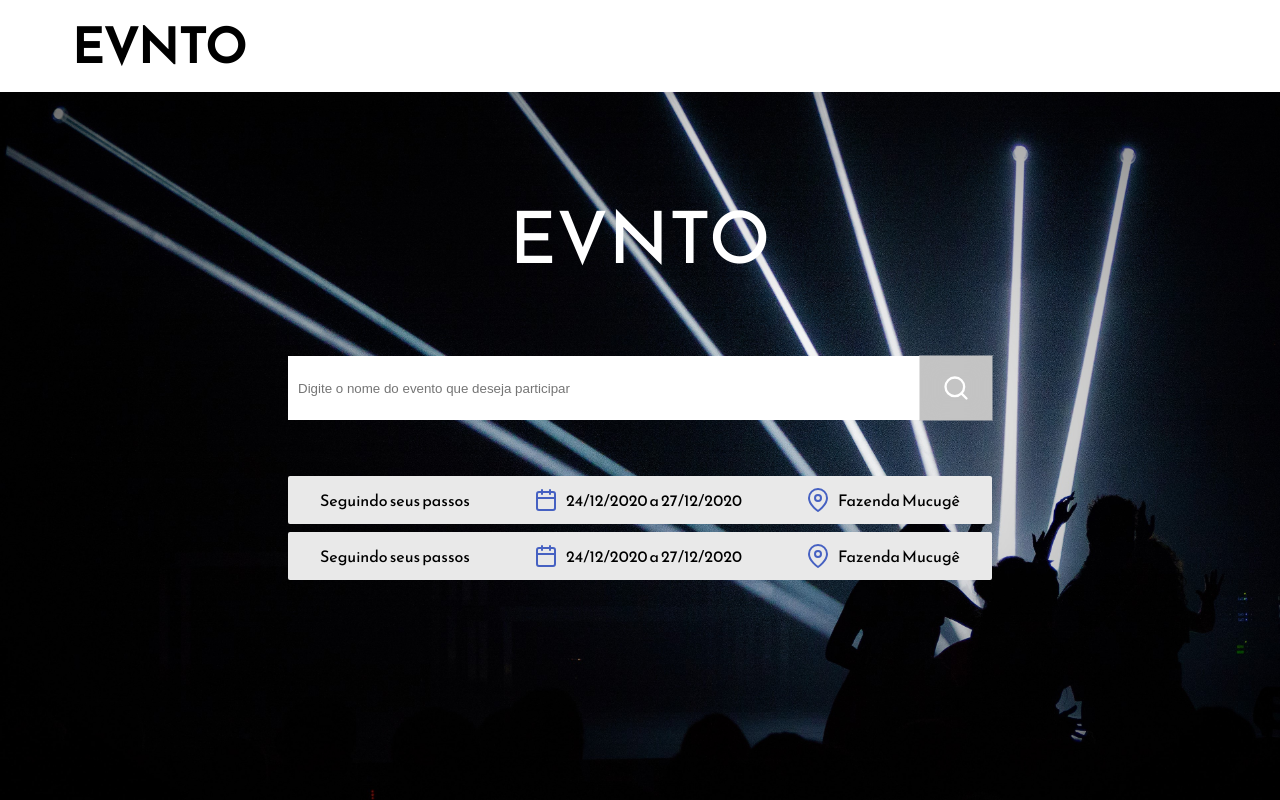
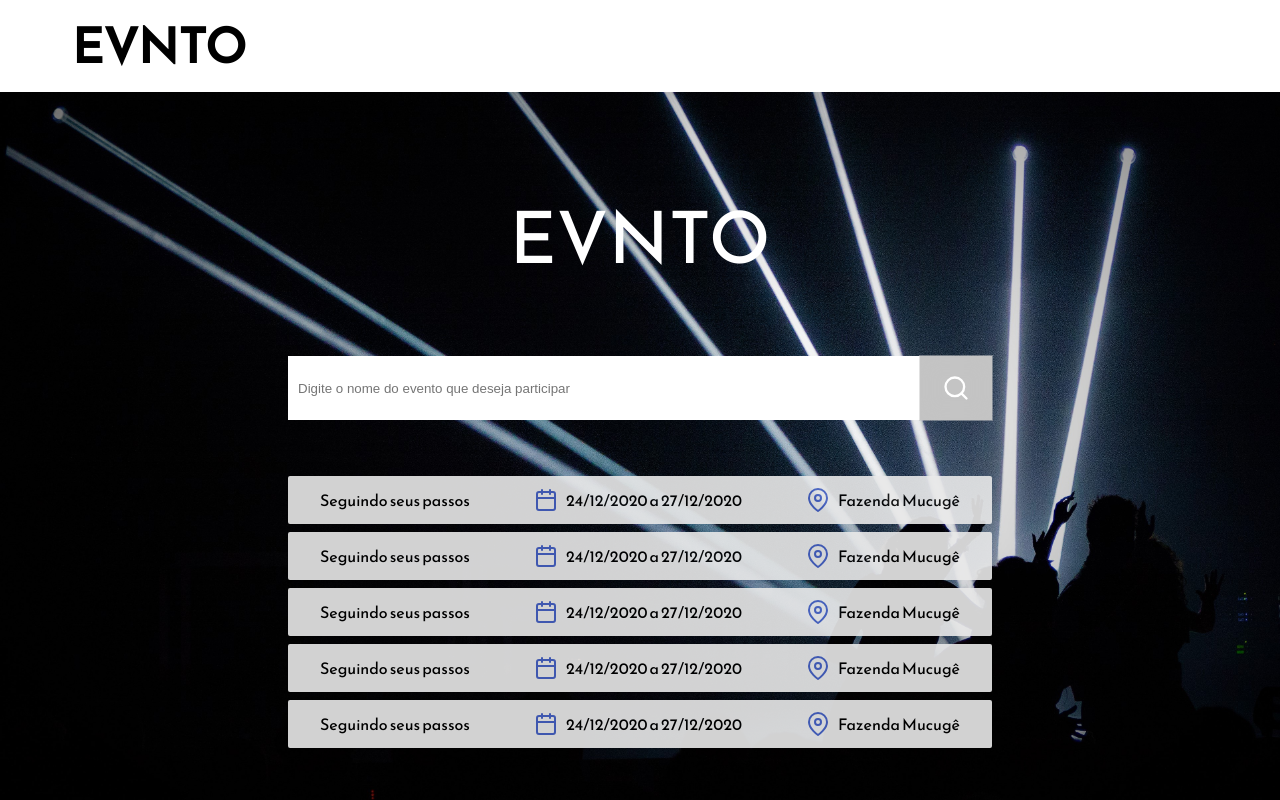
Before and after one commit to vinyscordeiro/Evnto-Frontend, a React (Create React App) app: page /dashboard in a window 1280 px wide. Built offline with nearby package versions, Linux system fonts and the light colour scheme.

Commit message:
Adding features

```diff
--- a/src/Components/Header/styles.ts
+++ b/src/Components/Header/styles.ts
@@ -2,6 +2,7 @@ import styled from 'styled-components';
 
 export const Container = styled.header`
     display: flex;
+    justify-content: space-between;
     height: 92px;
     width: 100%;
     align-items: center;
@@ -15,3 +16,12 @@ export const Logo = styled.a`
     text-decoration: none;
     margin-left: 72px;
 `;
+
+export const User = styled.img`
+    cursor: pointer;
+    width: 52px;
+    height: 52px;
+    border-radius: 50%;
+    margin-left: auto;
+    margin: 0 88px;
+`;
--- a/src/Pages/Dashboard/index.tsx
+++ b/src/Pages/Dashboard/index.tsx
@@ -22,12 +22,12 @@ const Dashboard:React.FC = () => {
                 <Info>Seguindo seus passos</Info>
 
                 <Info>
-                    <FiCalendar size={24} color="#4661C2"/>
+                    <FiCalendar size={24} />
                     24/12/2020 a 27/12/2020
                 </Info>
 
                 <Info>
-                    <FiMapPin size={24} color="#4661C2"/>
+                    <FiMapPin size={24} />
                     Fazenda Mucugê
                 </Info>
             </SearchResponseUnit>
@@ -35,15 +35,55 @@ const Dashboard:React.FC = () => {
                 <Info>Seguindo seus passos</Info>
 
                 <Info>
-                    <FiCalendar size={24} color="#4661C2"/>
+                    <FiCalendar size={24} />
                     24/12/2020 a 27/12/2020
                 </Info>
 
                 <Info>
-                    <FiMapPin size={24} color="#4661C2"/>
+                    <FiMapPin size={24} />
                     Fazenda Mucugê
                 </Info>
             </SearchResponseUnit>
+            <SearchResponseUnit to="/eventuse">
+                <Info>Seguindo seus passos</Info>
+
+                <Info>
+                    <FiCalendar size={24} />
+                    24/12/2020 a 27/12/2020
+                </Info>
+
+                <Info>
+                    <FiMapPin size={24} />
+                    Fazenda Mucugê
+                </Info>
+            </SearchResponseUnit>
+            <SearchResponseUnit to="/eventuse">
+                <Info>Seguindo seus passos</Info>
+
+                <Info>
+                    <FiCalendar size={24} />
+                    24/12/2020 a 27/12/2020
+                </Info>
+
+                <Info>
+                    <FiMapPin size={24} />
+                    Fazenda Mucugê
+                </Info>
+            </SearchResponseUnit>
+            <SearchResponseUnit to="/eventuse">
+                <Info>Seguindo seus passos</Info>
+
+                <Info>
+                    <FiCalendar size={24} />
+                    24/12/2020 a 27/12/2020
+                </Info>
+
+                <Info>
+                    <FiMapPin size={24} />
+                    Fazenda Mucugê
+                </Info>
+            </SearchResponseUnit>
+
         </SearchResponseBox>
     </Container>
     );
--- a/src/Pages/Dashboard/styles.ts
+++ b/src/Pages/Dashboard/styles.ts
@@ -1,11 +1,13 @@
-import styled from 'styled-components';
+import styled, {keyframes} from 'styled-components';
+
 import {Link} from 'react-router-dom';
 import background1 from '../../assets/background1.jpg';
 
 export const Container = styled.div`
     width: 100vw;
     height: 100vh;
-    background: #253A44 url(${background1}) no-repeat fixed;
+    background: #253A44 url(${background1}) no-repeat;
+    background-attachment: fixed;
     background-size: cover;
     display: flex;
     flex-direction: column;
@@ -19,27 +21,47 @@ export const Logo = styled.h1`
     font-weight: 400;
 `;
 
+
+export const appearFromBottom = keyframes`
+    from{
+        transform: translateY(50px);
+    }
+    to{
+        transform: translateY(0);
+    }
+`;
+
 export const SearchResponseBox = styled.div`
     width: 704px;
     margin-top: 48px;
     border-radius: 2px;
+    animation: ${appearFromBottom} 0.7s;
 `;
 
 export const SearchResponseUnit = styled(Link)`
     cursor: pointer;
     display:flex;
+    align-items: center;
     justify-content: space-around;
-    align-items: center;
+    color: #000;
     text-decoration: none;
-    color: #000;
     background-color: #E9E9E9;
-
+    opacity: 0.9;
     height: 48px;
     border-radius: 2px;
     margin-top: 8px;
 
-    &:hover{
-        background-color: #c4c4c4;
+    &:hover {
+        opacity: 1;
+    }
+
+    &:active {
+        background-color: #4661C2;
+        color: #fff;
+
+        svg {
+            color: #fff;
+        }
     }
 `;
 
@@ -48,6 +70,8 @@ export const Info = styled.div`
     justify-content: center;
 
     svg {
+        color: #4661C2;
         margin-right: 8px;
     }
+
 `;
--- a/src/Pages/Participants/index.tsx
+++ b/src/Pages/Participants/index.tsx
@@ -2,9 +2,11 @@ import {
     Container,
     EventDiv,
     EventDescription,
-    EventInfo,
     EventDescriptionAlignment,
-    EventTitle
+    EventTitle,
+    ParticipantsDiv,
+    ParticipantInfo,
+    ParticipantsListDiv
 } from './styles';
 
 import Header from '../../Components/Header';
@@ -21,14 +23,22 @@ const Participants: React.FC = () => {
                         </EventTitle>
                     </EventDescriptionAlignment>
                 </EventDescription>
+            </EventDiv>
+            <ParticipantsDiv>
+                <ParticipantInfo>
+                    <h1>Participantes</h1>
+                    <p>
+                        Total de vagas: 100<br/>
+                        Total de participantes: 10<br/>
+                        Vagas remanescentes: 90<br/>
+                    </p>
+                </ParticipantInfo>
+                <ParticipantsListDiv>
 
-                <EventInfo>
+                </ParticipantsListDiv>
 
 
-
-                </EventInfo>
-
-            </EventDiv>
+            </ParticipantsDiv>
         </Container>
     );
 }
--- a/src/Pages/Participants/styles.ts
+++ b/src/Pages/Participants/styles.ts
@@ -1,4 +1,5 @@
-import styled, {css} from 'styled-components';
+import styled from 'styled-components';
+
 import background from '../../assets/background2.jpg';
 
 
@@ -38,3 +39,12 @@ export const EventTitle = styled.div`
     font-size: 72px;
     color: #fff;
 `;
+
+export const ParticipantsDiv = styled.div`
+    display: flex;
+    align-items: center;
+`;
+
+export const ParticipantInfo = styled.div``;
+
+export const ParticipantsListDiv = styled.div``;
--- a/src/Pages/SignIn/index.tsx
+++ b/src/Pages/SignIn/index.tsx
@@ -1,4 +1,6 @@
 import React, { useCallback } from 'react';
+
+import {useHistory} from 'react-router-dom';
 
 import Input from '../../Components/Input';
 import Button from '../../Components/Button';
@@ -18,7 +20,10 @@ import {
 import {FiLogIn} from 'react-icons/fi';
 
 const SignIn:React.FC = () => {
-    const navigateToDashboard = useCallback(() => {},[]);
+    const history = useHistory();
+    const navigateToDashboard = useCallback(() => {
+        history.push('/dashboard');
+    },[history]);
 
     return (
     <Container>
@@ -32,7 +37,7 @@ const SignIn:React.FC = () => {
                     <Input name="mail" placeholder="Email" type="text"/>
                     <Input name="password" placeholder="Senha" type="password" />
                     <ForgotPassword to="/ForgotPassword">Esqueceu sua senha ?</ForgotPassword>
-                    <Button type="submit"> Entrar</Button>
+                    <Button type="submit" onSubmit={navigateToDashboard}> Entrar</Button>
                 </SignInBoxForm>
             </SignInBox>
 
```
Also changed, not shown: src/Components/Header/index.tsx (+5 -2 lines), 1 other file (tests, documents, lock files or other folders).
